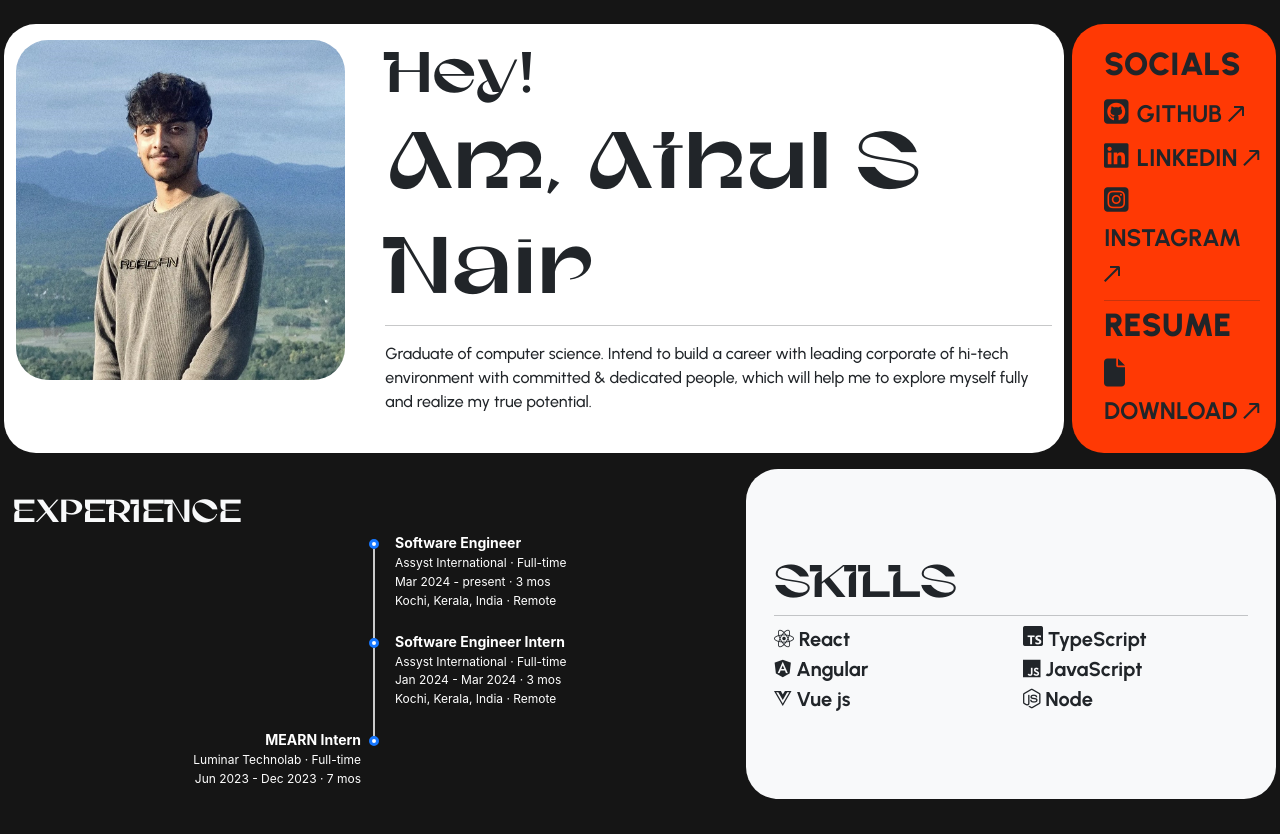
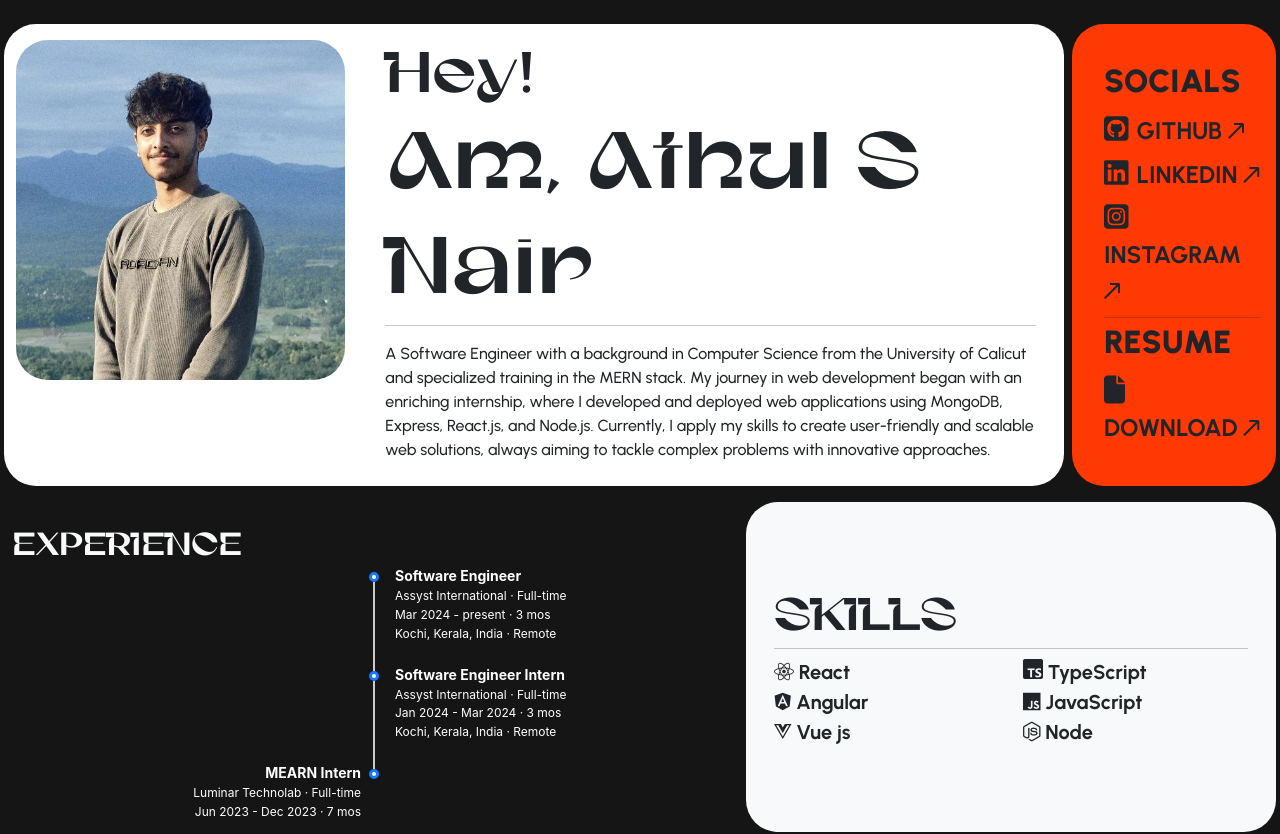
Before and after one commit to Athulsn10/portfolio-new, a React (Vite) app: page /Home in a window 1280 px wide. Shown: the top 834 px of the page. Built offline with nearby package versions, Linux system fonts and the light colour scheme.

Commit message:
updated about

```diff
--- a/src/components/About.tsx
+++ b/src/components/About.tsx
@@ -2,11 +2,13 @@
 function About() {
   return (
     <>
-   <div className="mt-3 ms-3">
+      <div className="mt-3 ms-3 pe-3">
         <p className="guntertest-font hey">Hey!</p>
         <p className="guntertest-font name" >Am, Athul S Nair</p>
         <hr className="p-0 m-0 mb-3" />
-       <p className="fs-6 urbanist-light mb-4">Graduate of computer science. Intend to build a career with leading corporate of hi-tech environment with committed & dedicated people, which will help me to explore myself fully and realize my true potential.</p>
+        <p className="fs-6 urbanist-light mb-4 text-wrap">
+          A Software Engineer with a background in Computer Science from the University of Calicut and specialized training in the MERN stack. My journey in web development began with an enriching internship, where I developed and deployed web applications using MongoDB, Express, React.js, and Node.js. Currently, I apply my skills to create user-friendly and scalable web solutions, always aiming to tackle complex problems with innovative approaches.
+        </p>
       </div>
     </>
   )
```
Lines whose indentation alone changed are shown as unchanged.
